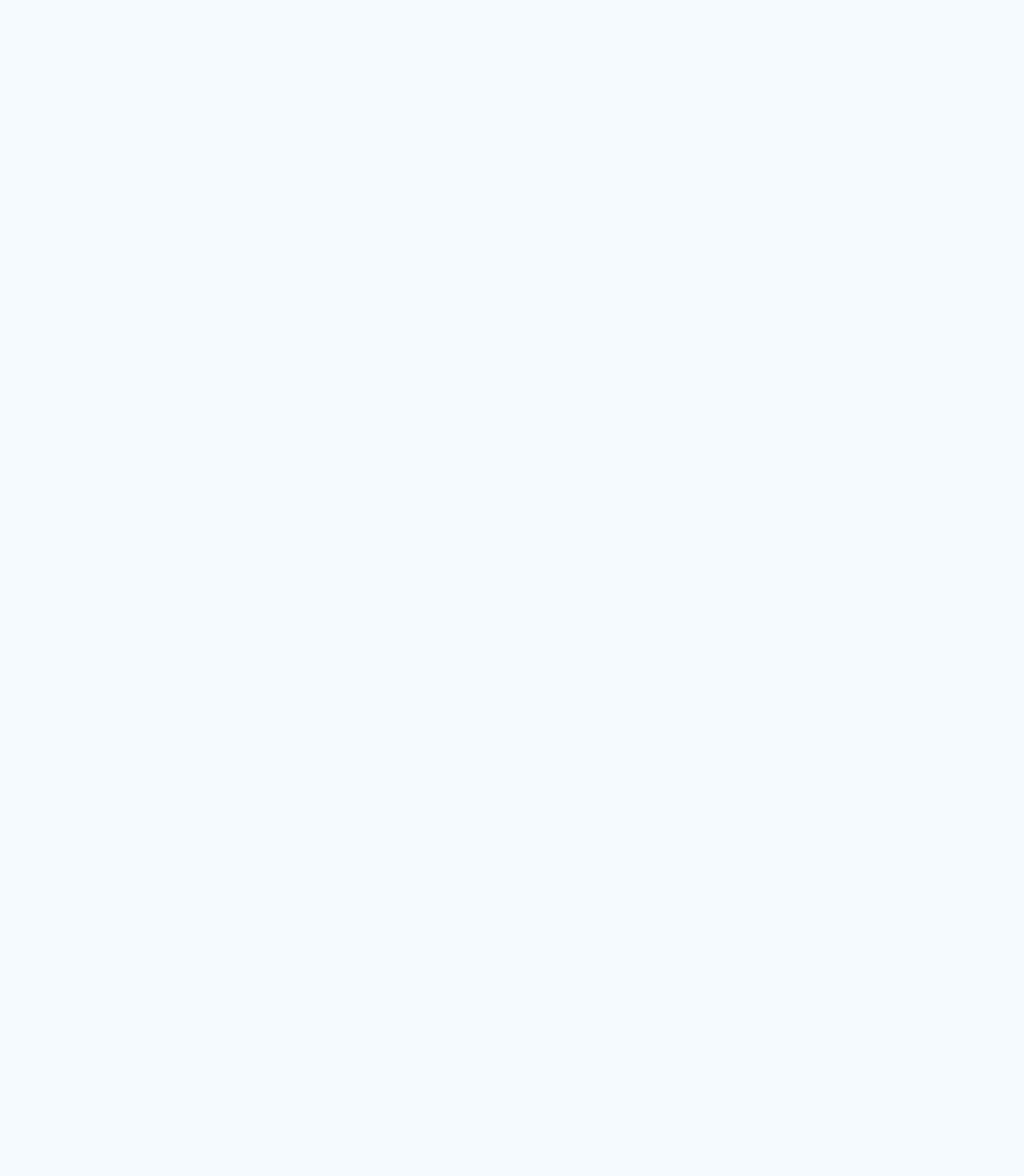
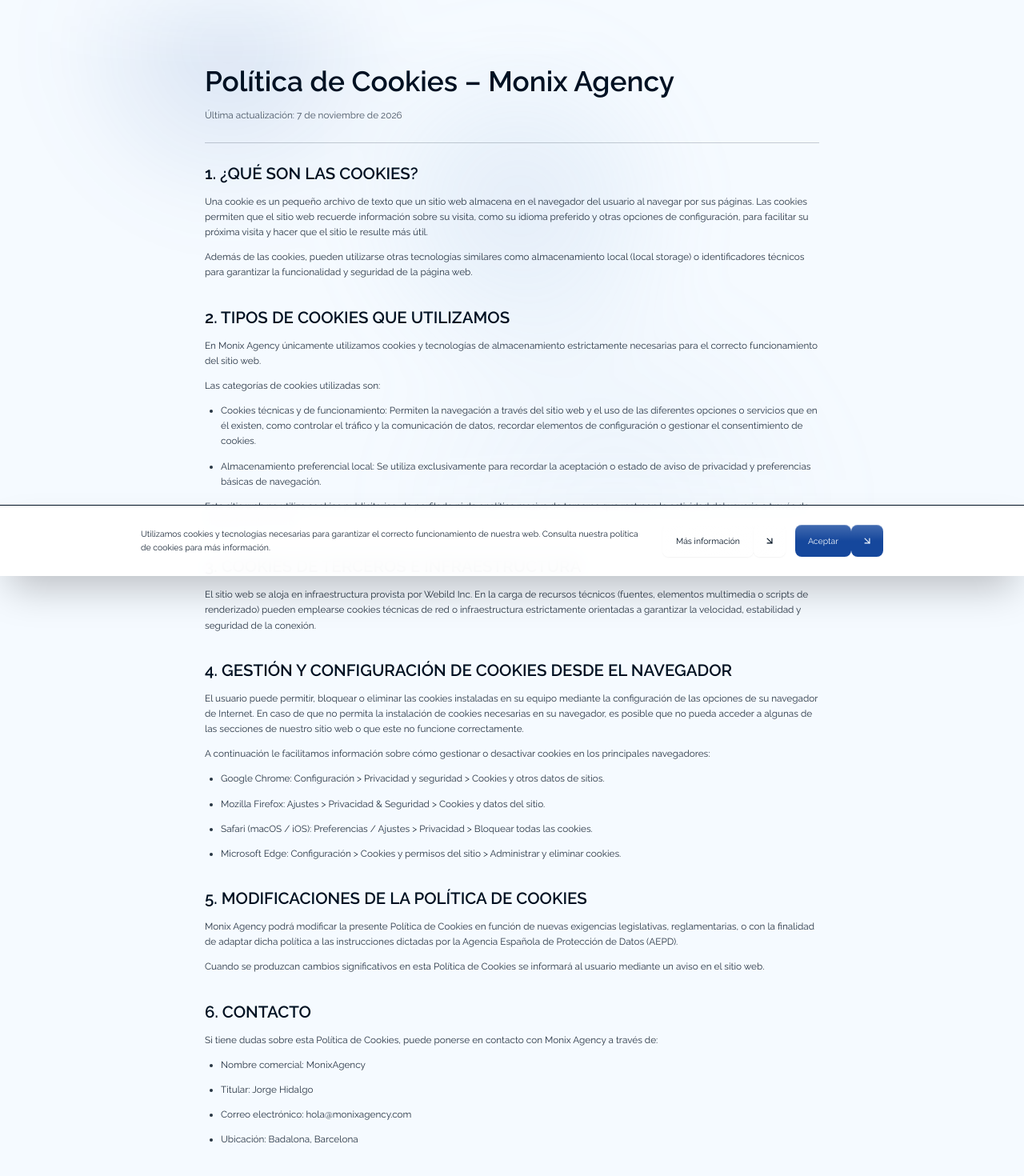
Before and after one commit to dmytro-webild/7c04413e-0212-4fcc-9278-dc684a3114fe, a React (Vite) app: page /politica-de-cookies in a window 1280 px wide. Before the commit this address had no page. Shown: the part 80-1550 px from the top of the page at 80% size. Before the commit the page ends 800 px from the top, so only its background shows below. Built offline with nearby package versions, Linux system fonts and the light colour scheme; a web font is replaced by a local one.

Commit message:
Webild agent: Añade una página de Política de Cookies para Monix Agency co

```diff
--- a/src/App.tsx
+++ b/src/App.tsx
@@ -3,6 +3,7 @@ import Layout from './components/Layout';
 import HomePage from './pages/HomePage';
 import PrivacyPolicyPage from './pages/PrivacyPolicyPage';
 import LegalNoticePage from './pages/LegalNoticePage';
+import CookiePolicyPage from './pages/CookiePolicyPage';
 
 export default function App() {
   return (
@@ -11,6 +12,7 @@ export default function App() {
         <Route path="/" element={<HomePage />} />
         <Route path="/politica-de-privacidad" element={<PrivacyPolicyPage />} />
         <Route path="/aviso-legal" element={<LegalNoticePage />} />
+        <Route path="/politica-de-cookies" element={<CookiePolicyPage />} />
       </Route>
     </Routes>
   );
--- a/src/components/Layout.tsx
+++ b/src/components/Layout.tsx
@@ -85,6 +85,10 @@ export default function Layout() {
               label: "Privacidad",
               href: "/politica-de-privacidad",
             },
+            {
+              label: "Política de cookies",
+              href: "/politica-de-cookies",
+            },
           ],
         },
       ]}
--- a/src/components/ui/PrivacyBanner.tsx
+++ b/src/components/ui/PrivacyBanner.tsx
@@ -40,13 +40,13 @@ export default function PrivacyBanner() {
         >
           <div className="w-content-width mx-auto flex flex-col md:flex-row items-start md:items-center justify-between gap-4">
             <p className="text-sm text-foreground/90 max-w-3xl leading-relaxed">
-              Utilizamos cookies y tecnologías necesarias para garantizar el correcto funcionamiento de nuestra web. Consulta nuestra política de privacidad para más información.
+              Utilizamos cookies y tecnologías necesarias para garantizar el correcto funcionamiento de nuestra web. Consulta nuestra política de cookies para más información.
             </p>
             <div className="flex flex-wrap items-center gap-3 shrink-0 w-full md:w-auto justify-end">
               <Button
                 text="Más información"
                 variant="secondary"
-                href="/politica-de-privacidad"
+                href="/politica-de-cookies"
                 animate={false}
               />
               <Button
--- /dev/null
+++ b/src/pages/CookiePolicyPage.tsx
@@ -0,0 +1,121 @@
+import React, { useEffect } from "react";
+import PolicyContent from "@/components/sections/legal/PolicyContent";
+import ScrollReveal from "@/components/ui/ScrollReveal";
+
+export default function CookiePolicyPage(): React.JSX.Element {
+  useEffect(() => {
+    window.scrollTo(0, 0);
+  }, []);
+
+  const sections = [
+    {
+      heading: "1. ¿QUÉ SON LAS COOKIES?",
+      content: [
+        {
+          type: "paragraph" as const,
+          text: "Una cookie es un pequeño archivo de texto que un sitio web almacena en el navegador del usuario al navegar por sus páginas. Las cookies permiten que el sitio web recuerde información sobre su visita, como su idioma preferido y otras opciones de configuración, para facilitar su próxima visita y hacer que el sitio le resulte más útil.",
+        },
+        {
+          type: "paragraph" as const,
+          text: "Además de las cookies, pueden utilizarse otras tecnologías similares como almacenamiento local (local storage) o identificadores técnicos para garantizar la funcionalidad y seguridad de la página web.",
+        },
+      ],
+    },
+    {
+      heading: "2. TIPOS DE COOKIES QUE UTILIZAMOS",
+      content: [
+        {
+          type: "paragraph" as const,
+          text: "En Monix Agency únicamente utilizamos cookies y tecnologías de almacenamiento estrictamente necesarias para el correcto funcionamiento del sitio web.",
+        },
+        {
+          type: "paragraph" as const,
+          text: "Las categorías de cookies utilizadas son:",
+        },
+        {
+          type: "list" as const,
+          items: [
+            "Cookies técnicas y de funcionamiento: Permiten la navegación a través del sitio web y el uso de las diferentes opciones o servicios que en él existen, como controlar el tráfico y la comunicación de datos, recordar elementos de configuración o gestionar el consentimiento de cookies.",
+            "Almacenamiento preferencial local: Se utiliza exclusivamente para recordar la aceptación o estado de aviso de privacidad y preferencias básicas de navegación.",
+          ],
+        },
+        {
+          type: "paragraph" as const,
+          text: "Este sitio web no utiliza cookies publicitarias, de perfilado ni de analítica masiva de terceros que rastreen la actividad del usuario a través de diferentes sitios web.",
+        },
+      ],
+    },
+    {
+      heading: "3. COOKIES DE TERCEROS E INFRAESTRUCTURA",
+      content: [
+        {
+          type: "paragraph" as const,
+          text: "El sitio web se aloja en infraestructura provista por Webild Inc. En la carga de recursos técnicos (fuentes, elementos multimedia o scripts de renderizado) pueden emplearse cookies técnicas de red o infraestructura estrictamente orientadas a garantizar la velocidad, estabilidad y seguridad de la conexión.",
+        },
+      ],
+    },
+    {
+      heading: "4. GESTIÓN Y CONFIGURACIÓN DE COOKIES DESDE EL NAVEGADOR",
+      content: [
+        {
+          type: "paragraph" as const,
+          text: "El usuario puede permitir, bloquear o eliminar las cookies instaladas en su equipo mediante la configuración de las opciones de su navegador de Internet. En caso de que no permita la instalación de cookies necesarias en su navegador, es posible que no pueda acceder a algunas de las secciones de nuestro sitio web o que este no funcione correctamente.",
+        },
+        {
+          type: "paragraph" as const,
+          text: "A continuación le facilitamos información sobre cómo gestionar o desactivar cookies en los principales navegadores:",
+        },
+        {
+          type: "list" as const,
+          items: [
+            "Google Chrome: Configuración > Privacidad y seguridad > Cookies y otros datos de sitios.",
+            "Mozilla Firefox: Ajustes > Privacidad & Seguridad > Cookies y datos del sitio.",
+            "Safari (macOS / iOS): Preferencias / Ajustes > Privacidad > Bloquear todas las cookies.",
+            "Microsoft Edge: Configuración > Cookies y permisos del sitio > Administrar y eliminar cookies.",
+          ],
+        },
+      ],
+    },
+    {
+      heading: "5. MODIFICACIONES DE LA POLÍTICA DE COOKIES",
+      content: [
+        {
+          type: "paragraph" as const,
+          text: "Monix Agency podrá modificar la presente Política de Cookies en función de nuevas exigencias legislativas, reglamentarias, o con la finalidad de adaptar dicha política a las instrucciones dictadas por la Agencia Española de Protección de Datos (AEPD).",
+        },
+        {
+          type: "paragraph" as const,
+          text: "Cuando se produzcan cambios significativos en esta Política de Cookies se informará al usuario mediante un aviso en el sitio web.",
+        },
+      ],
+    },
+    {
+      heading: "6. CONTACTO",
+      content: [
+        {
+          type: "paragraph" as const,
+          text: "Si tiene dudas sobre esta Política de Cookies, puede ponerse en contacto con Monix Agency a través de:",
+        },
+        {
+          type: "list" as const,
+          items: [
+            "Nombre comercial: MonixAgency",
+            "Titular: Jorge Hidalgo",
+            "Correo electrónico: hola@monixagency.com",
+            "Ubicación: Badalona, Barcelona",
+          ],
+        },
+      ],
+    },
+  ];
+
+  return (
+    <ScrollReveal variant="fade">
+      <PolicyContent
+        title="Política de Cookies – Monix Agency"
+        subtitle="Última actualización: 7 de noviembre de 2026"
+        sections={sections}
+      />
+    </ScrollReveal>
+  );
+}
--- a/src/routes.ts
+++ b/src/routes.ts
@@ -8,4 +8,5 @@ export const routes: Route[] = [
   { path: '/', label: 'Home', pageFile: 'HomePage' },
   { path: '/politica-de-privacidad', label: 'Política de Privacidad', pageFile: 'PrivacyPolicyPage' },
   { path: '/aviso-legal', label: 'Aviso Legal', pageFile: 'LegalNoticePage' },
+  { path: '/politica-de-cookies', label: 'Política de Cookies', pageFile: 'CookiePolicyPage' },
 ];
```
